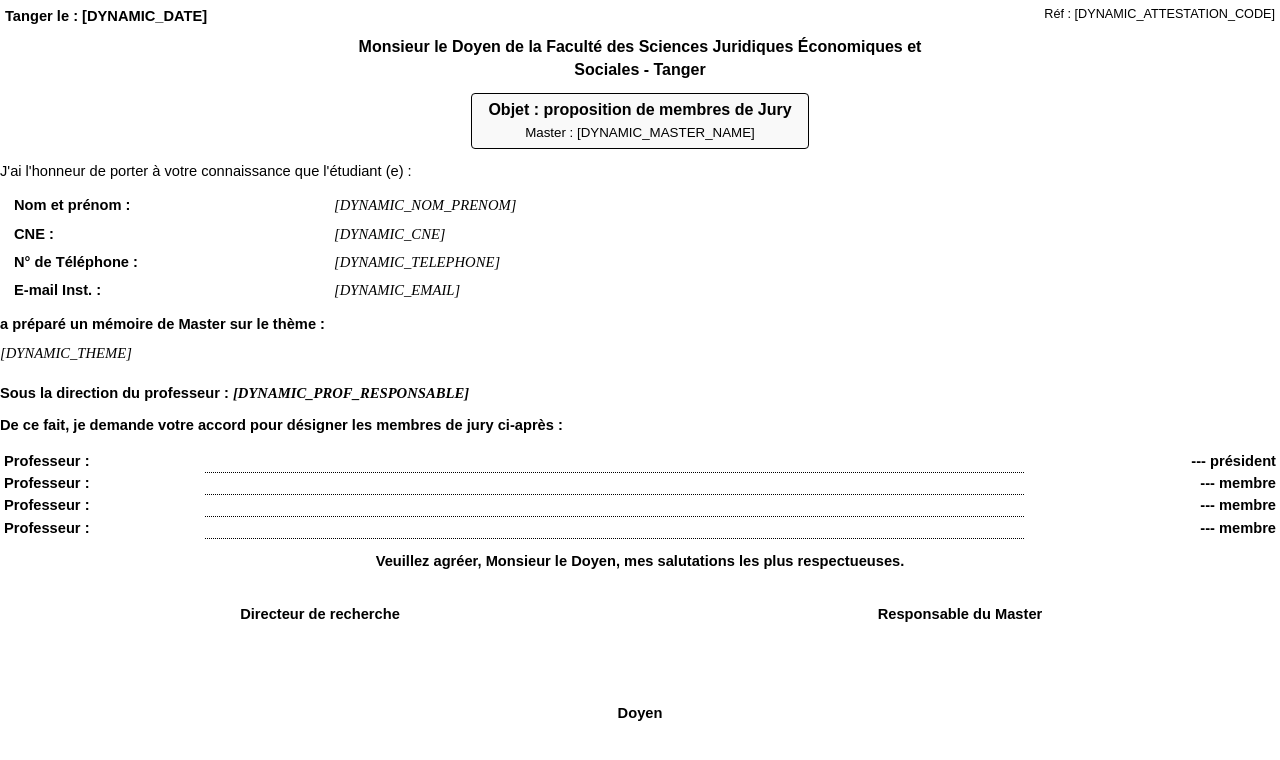
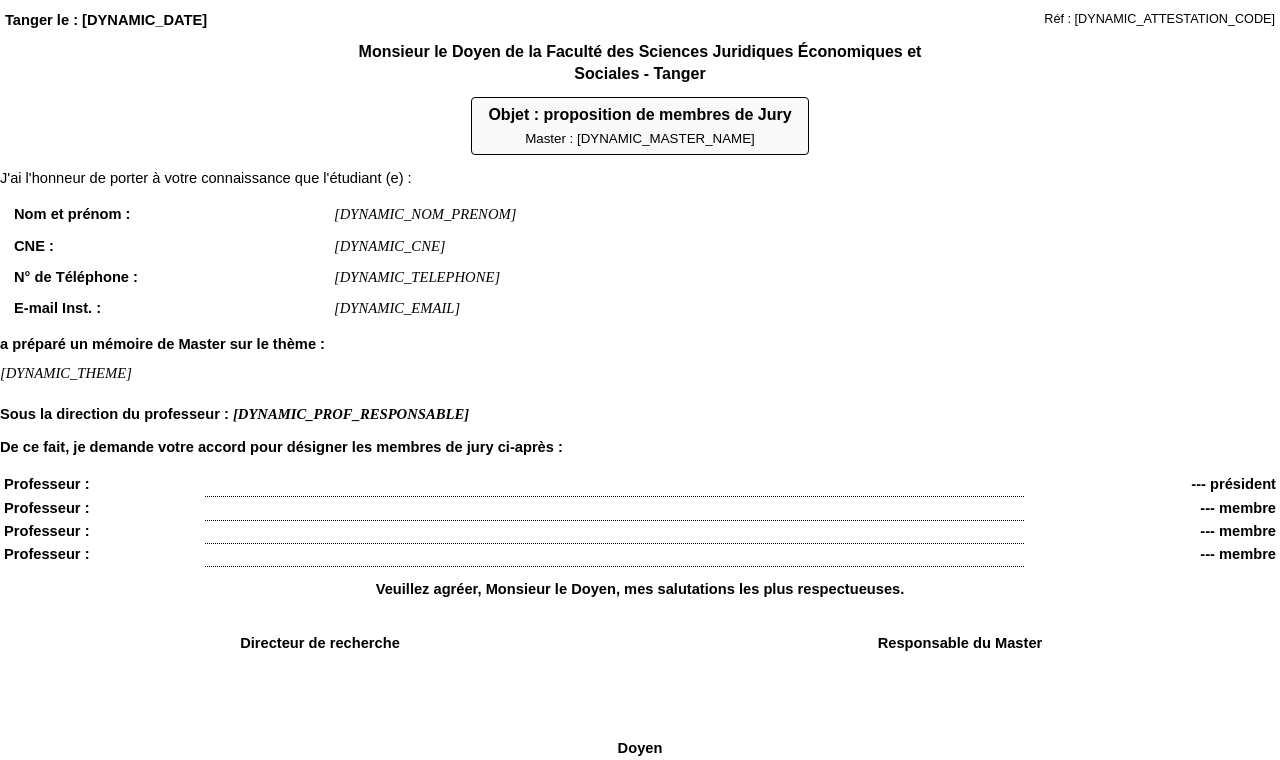
Before and after one commit to Hamza-Gomairi/masters_auto, a website: page template_formulaire_jury.html in a window 1280 px wide. Shown: the part 101-861 px from the top of the page. Before the commit the page ends 824 px from the top, so only its background shows below. Drawn offline with Linux system fonts and the light colour scheme.

Commit message:
v1.7.5: rebalance spacing (FR/AR)

```diff
--- a/template_formulaire_jury.html
+++ b/template_formulaire_jury.html
@@ -26,7 +26,7 @@
             margin: 0;
             padding: 0;
             color: #000000;
-            line-height: 1.38;
+            line-height: 1.44;
             font-size: 11pt;
         }
 
@@ -114,6 +114,7 @@
         .intro-text {
             margin-bottom: 10px;
             font-size: 11pt;
+            line-height: 1.5;
         }
 
         /* Informations étudiant */
@@ -125,7 +126,7 @@
         }
 
         .info-table td {
-            padding: 4px 4px;
+            padding: 5px 4px;
             vertical-align: bottom;
         }
 
@@ -185,7 +186,7 @@
             width: 100%;
             border-collapse: collapse;
             margin-bottom: 12px;
-            line-height: 1.1;
+            line-height: 1.18;
         }
 
         .jury-table td {
@@ -233,14 +234,14 @@
             font-weight: bold;
             font-size: 11pt;
             vertical-align: top;
-            padding-bottom: 60px;
+            padding-bottom: 44px;
         }
 
         .doyen-row {
             text-align: center;
             font-weight: bold;
             font-size: 11pt;
-            margin-top: 18px;
+            margin-top: 40px;
             page-break-inside: avoid;
         }
     </style>
```
Also changed, not shown: public/index.html (+4 -4 lines), template_formulaire_jury_ar.html (+5 -5 lines).
